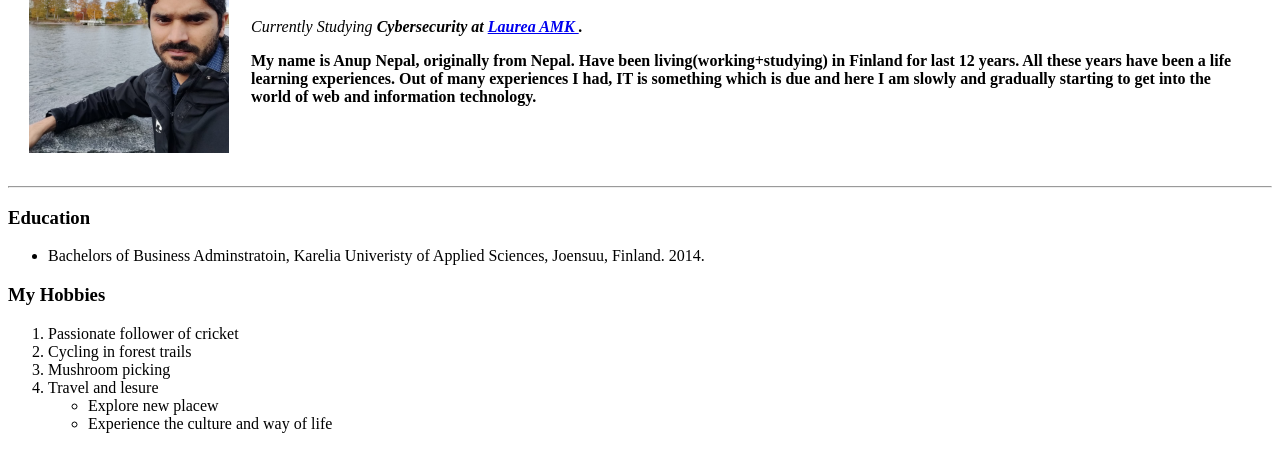
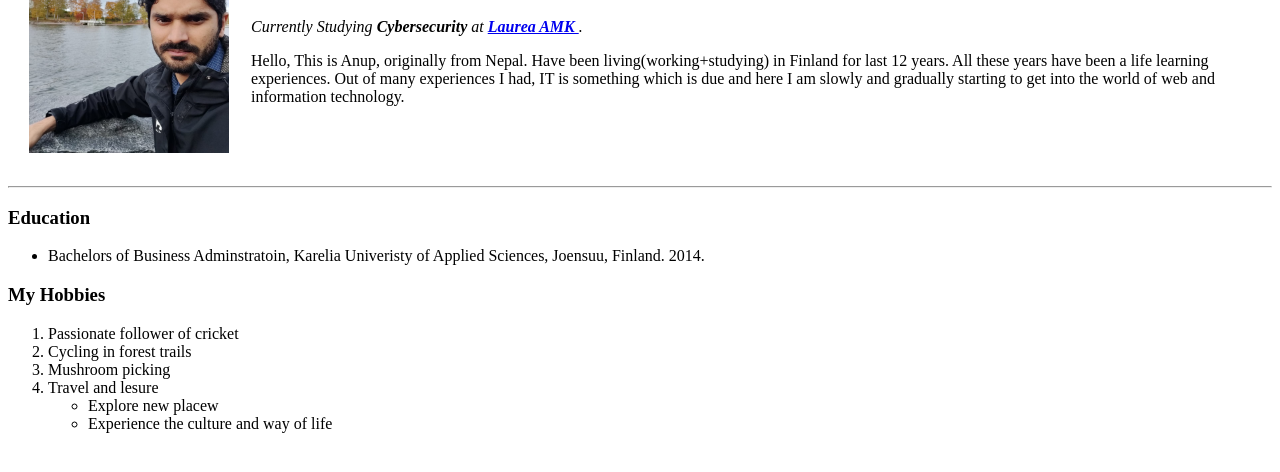
Before and after one commit to anupneps/anupneps.github.io, a plain HTML site: page index.html in a window 1280 px wide. Shown: the part 126-598 px from the top of the page. Drawn offline with Linux system fonts and the light colour scheme.

Commit message:
Update index.html

```diff
--- a/index.html
+++ b/index.html
@@ -3,7 +3,7 @@
 
 <head>
   <meta charset="utf-8">
-  <title>Anup at Glance</title>
+  <title>Me and Myself</title>
 </head>
 <sty></sty>
 
@@ -11,8 +11,8 @@
 <table cellspacing="20">
   <tr>
     <td><img src="anup.jpg", alt = "Anup DP", style = "width:200px; height:250px" </img> </td>
-    <td><h1>ANUP NEPAL</h1><P> <i> Currently Studying <b> Cybersecurity at <strong><a href="https://https://www.laurea.fi/en/degree_programmes/business-management-and-information-technology/bit-cyber-security/">Laurea AMK </a> </strong>. </i> </P>
-    <p>My name is Anup Nepal, originally from Nepal. Have been living(working+studying) in Finland for last 12 years. All these years have been a life learning experiences.
+    <td><h1>ANUP NEPAL</h1><P> <i> Currently Studying <b> Cybersecurity </b> at <strong><a href="https://https://www.laurea.fi/en/degree_programmes/business-management-and-information-technology/bit-cyber-security/">Laurea AMK </a> </strong>. </i> </P>
+    <p> Hello, This is Anup, originally from Nepal. Have been living(working+studying) in Finland for last 12 years. All these years have been a life learning experiences.
     Out of many experiences I had, IT is something which is due and here I am slowly and gradually starting to get into the world of web and information technology. </p>
     </td>
   </tr>
```
